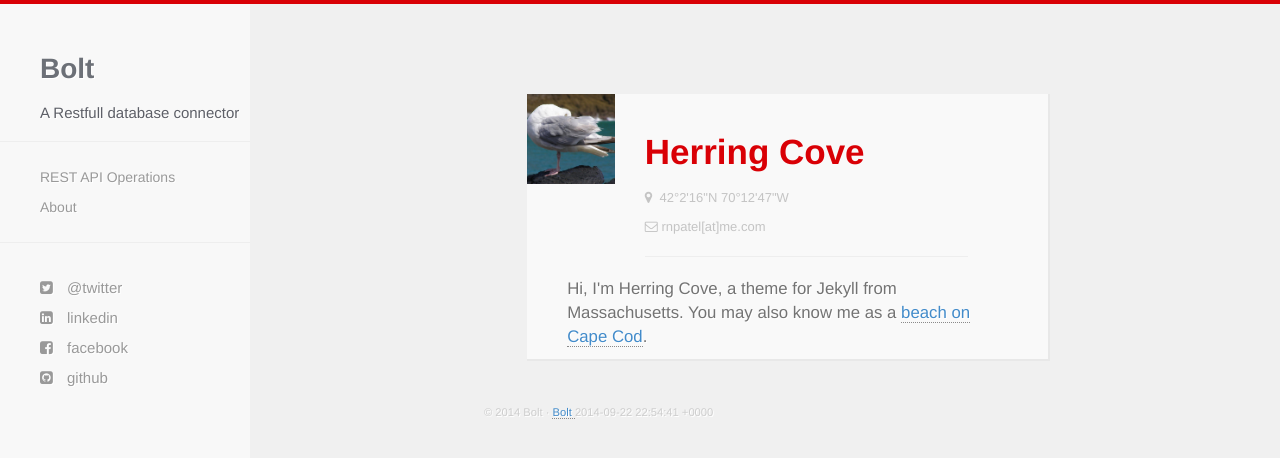
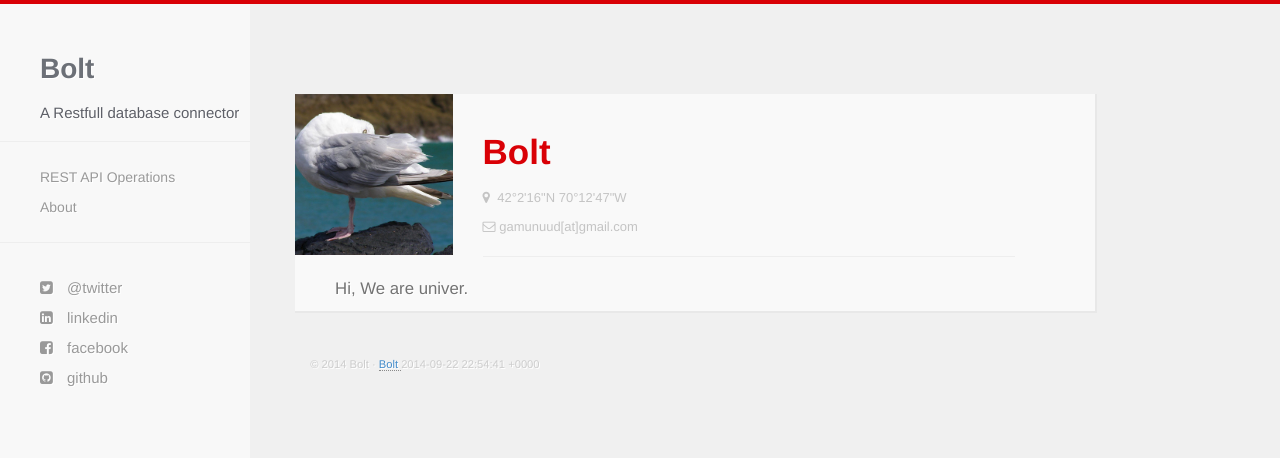
Before and after one commit to gamunu/bolt, a Jekyll site: the page built from about.html, in a window 1280 px wide. Shown: the top 458 px of the page. Built offline with Jekyll 4.4.1, drawn with Linux system fonts in a browser that asks for light colours; nearby versions of some CDN libraries; Markdown is read by kramdown in place of the engine named in the settings.

Commit message:
Fixed page width and about page

```diff
--- a/_includes/footer.html
+++ b/_includes/footer.html
@@ -1,5 +1,5 @@
     <footer>
-       <p class="text-muted credit">&copy; {{ site.time | date: '%Y' }} {{ site.name }} &middot; <a href="https://github.com/arnp/herring-cove"> Bolt </a>{{ site.time }}  </p>
+       <p class="text-muted credit">&copy; {{ site.time | date: '%Y' }} {{ site.name }} &middot; <a href="https://github.com/centideo/bolt"> Bolt </a>{{ site.time }}  </p>
     </footer>
  <!-- Bootstrap core JavaScript-->
     <script src="{{ site.baseurl }}/js/jquery-1.10.2.min.js"></script>
--- a/about.html
+++ b/about.html
@@ -11,16 +11,16 @@ layout: about
 					<img src="{{ site.baseurl }}/images/self.jpg">
 				</div>
 				<div class="col-md-9">
-					<h1>Herring Cove</h1>
+					<h1>Bolt</h1>
 					<p><i class="fa fa-map-marker"></i>&nbsp;&nbsp;42°2'16"N   70°12'47"W</p>
-					<p><i class="fa fa-envelope-o"></i>&nbsp;rnpatel[at]me.com </p>
+					<p><i class="fa fa-envelope-o"></i>&nbsp;gamunuud[at]gmail.com </p>
 					<hr />
 				</div>
 			</div>
 
 			<div class="row">
 				<div class="col-md-12 letter">
-					<p>Hi, I'm Herring Cove, a theme for Jekyll from Massachusetts. You may also know me as a <a href="http://wikimapia.org/38526/Herring-Cove-Beach">beach on Cape Cod</a>.</p>
+					<p>Hi, We are univer.</p>
 
 				</div>
 			</div>
--- a/css/hc.css
+++ b/css/hc.css
@@ -59,7 +59,7 @@ p
 
 .container
 {
-  width:80%;
+  width:99%;
   padding-right:0;
   padding-top:30px
 }
```
Also changed, not shown: 15 other files.
